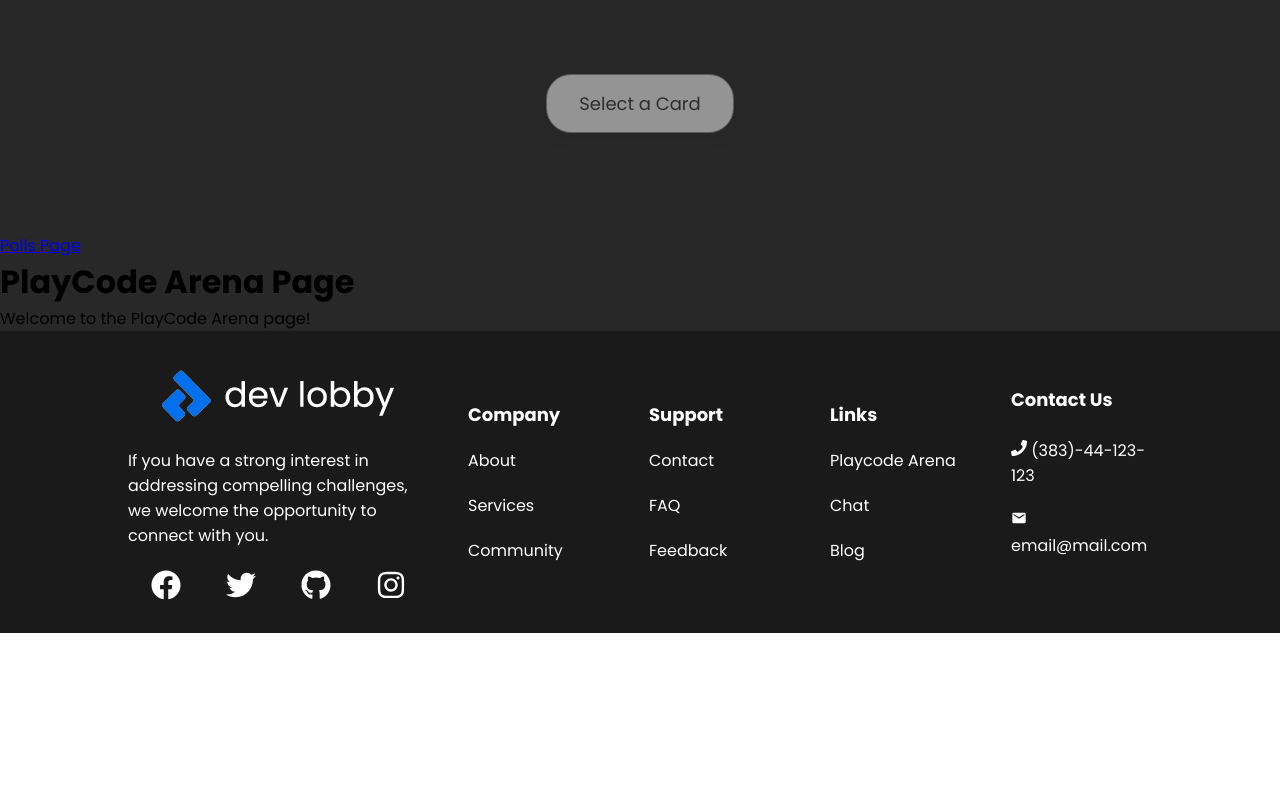
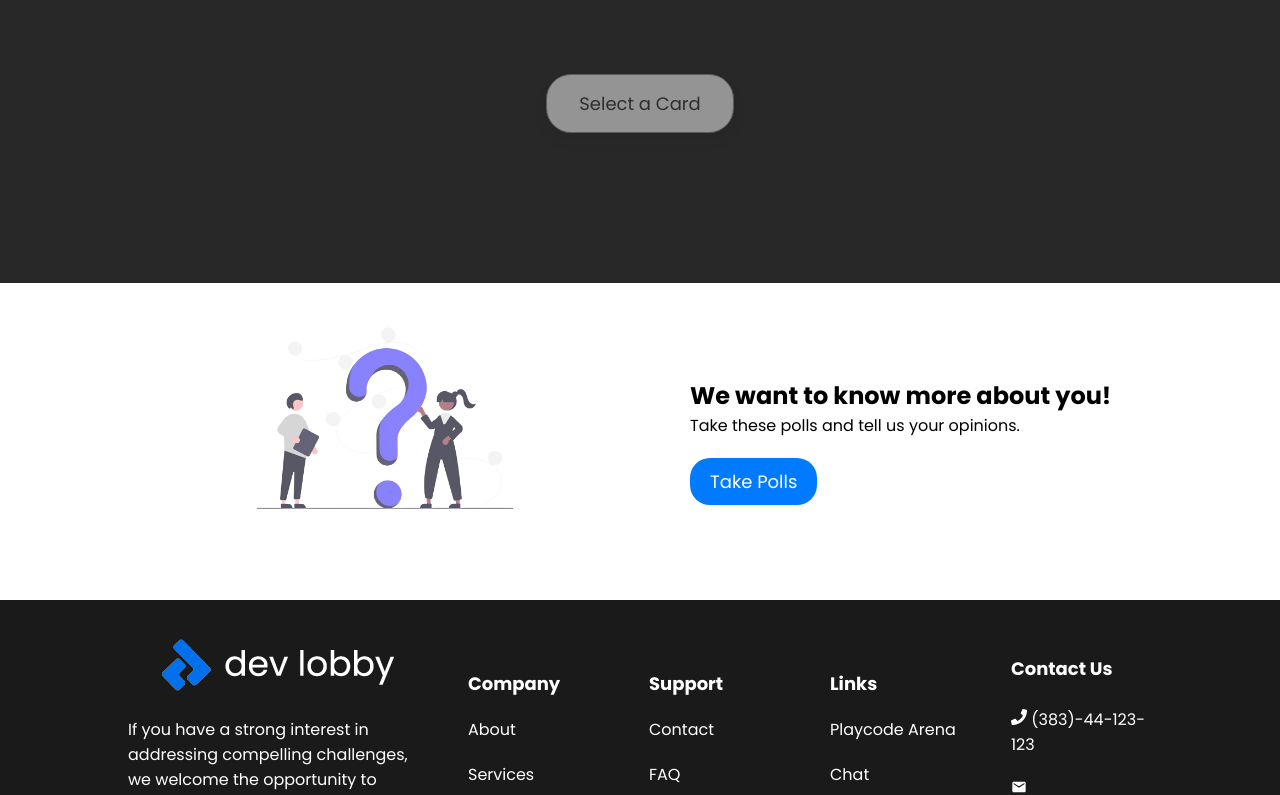
Before and after one commit to edberv1/DevLobby, a React (Create React App) app: page /playcodearena in a window 1280 px wide. Shown: the part 568-1363 px from the top of the page. Before the commit the page ends 1201 px from the top, so only its background shows below. Built offline with nearby package versions, Linux system fonts and the light colour scheme.

Commit message:
Designed the Polls link in the Play area

```diff
--- /dev/null
+++ b/src/components/molecules/PlayArenaPolls/PlayArenaPolls.scss
@@ -0,0 +1,78 @@
+.play-arena-polls-container {
+    display: flex;
+    flex-wrap: wrap;
+    justify-content: space-between;
+    align-items: center;
+    font-family: "Poppins";
+    margin-top: 50px;
+    background-color: #fff;
+    padding: 20px;
+    box-sizing: border-box;
+  }
+
+  .polls-image {
+    flex: 1;
+    max-width: 60%;
+    margin-bottom: 20px;
+    margin-left: 100px;
+  }
+
+  .polls-image img {
+    width: 100%;
+    height: auto;
+    opacity: 0.8;
+    justify-content: center;
+  }
+
+  .polls-content {
+    flex: 1;
+    padding: 0 20px;
+    box-sizing: border-box;
+  }
+
+  .polls-heading {
+    font-size: 24px;
+    color: #000;
+    margin: 0;
+  }
+
+  .polls-content p {
+    font-size: 16px;
+    color: #000;
+  }
+
+  .poll-button {
+    background-color: #007bff;
+    color: #fff;
+    border: none;
+    padding: 10px 20px;
+    font-size: 18px;
+    cursor: pointer;
+    border-radius: 20px;
+    text-decoration: none;
+    display: inline-block;
+    transition: background-color 0.3s ease;
+    margin-top: 20px;
+  }
+
+  .poll-button:hover {
+    background-color: #0056b3;
+  }
+
+  @media (max-width: 768px) {
+    .play-arena-polls-container {
+      flex-direction: column;
+      align-items: center;
+    }
+
+    .polls-image {
+      max-width: 100%;
+      margin-bottom: 20px;
+      margin-left: 0;
+    }
+
+    .polls-content {
+      max-width: 100%;
+      text-align: center;
+    }
+  }
--- /dev/null
+++ b/src/components/molecules/PlayArenaPolls/index.jsx
@@ -0,0 +1,23 @@
+import React from 'react';
+import { Link } from 'react-router-dom';
+import pollsImage from '../../../assets/images/polls-png.png';
+import './PlayArenaPolls.scss';
+
+function PlayArenaPolls() {
+  return (
+    <div className="play-arena-polls-container">
+      <div className="polls-image">
+        <img src={pollsImage} alt="Polls" className="polls-image" />
+      </div>
+      <div className="polls-content">
+        <h3 className="polls-heading">We want to know more about you!</h3>
+        <p>Take these polls and tell us your opinions.</p>
+        <Link to="/polls" className="poll-button">
+          Take Polls
+        </Link>
+      </div>
+    </div>
+  );
+}
+
+export default PlayArenaPolls;
--- a/src/components/organisms/PlayCodeArena/index.jsx
+++ b/src/components/organisms/PlayCodeArena/index.jsx
@@ -1,18 +1,14 @@
 import React from 'react';
-import { Link } from 'react-router-dom';
 import PlayArenaCards from '../../molecules/PlayArenaCards'
 import PlayArenaHeading from '../../atoms/PlayArenaHeading'
+import PlayArenaPolls from '../../molecules/PlayArenaPolls';
 
 const PlayCodeArena = () => {
   return (
     <div>
       <PlayArenaHeading />
       <PlayArenaCards />
-      <Link to="/polls">
-        Polls Page
-      </Link>
-      <h1>PlayCode Arena Page</h1>
-      <p>Welcome to the PlayCode Arena page!</p>
+      <PlayArenaPolls />
     </div>
   );
 
```
Also changed, not shown: src/assets/images/polls-png.png (added).
